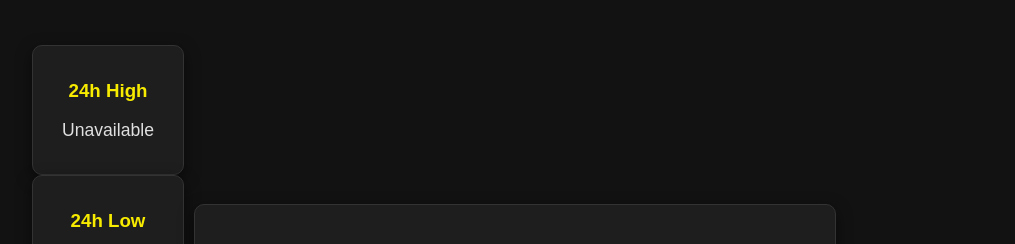
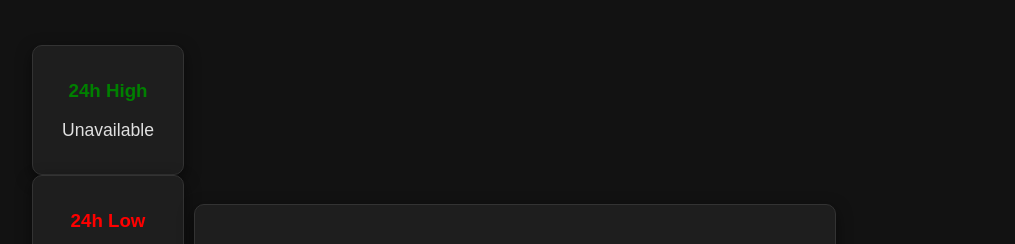
Before and after one commit to Melowny/BTCLTCX, a plain HTML site: page index.html in a window 1280 px wide. Shown: the top 244 px of the page, without its empty margins (206-1221 px from the left). Drawn offline with Linux system fonts and the light colour scheme; no server answers.

Commit message:
24hboxes color added

```diff
--- a/css/styles.css
+++ b/css/styles.css
@@ -214,9 +214,14 @@ th {
     min-width: 120px; /* Set a minimum width for each box */
 }
 
-#btcHigh24hBox h3, #btcLow24hBox h3 {
+#btcHigh24hBox h3 {
     margin: ;
-    color: #f7eb00; /* Style for the header text */
+    color: green; /* Set the color to green for btcHigh24hBox */
+}
+
+#btcLow24hBox h3 {
+    margin: ;
+    color: red; /* Set the color to red for btcLow24hBox */
 }
 
 /* Responsive design for smaller screens */
```
